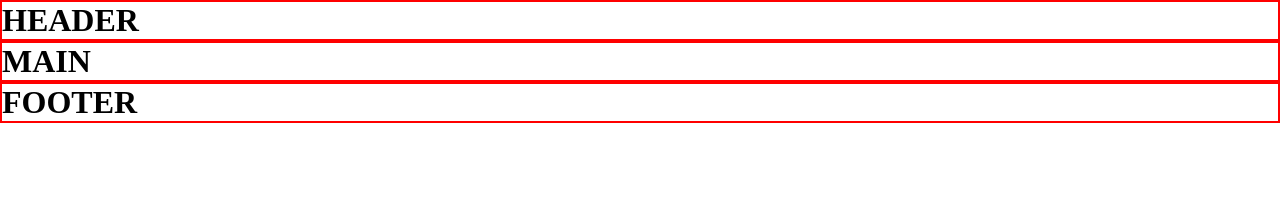
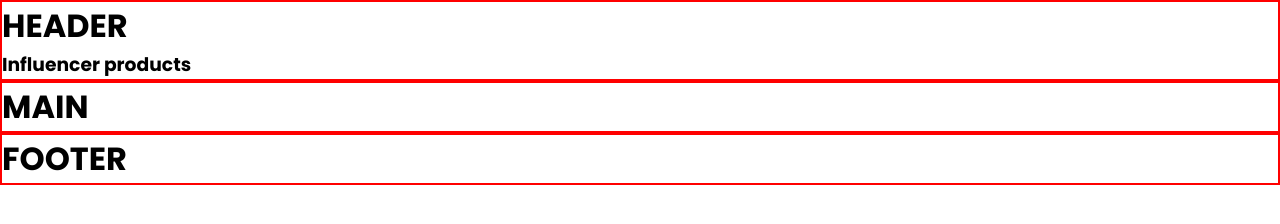
Before and after one commit to NasifAhmed/influencer-gears, a plain HTML site: page index.html in a window 1280 px wide. Drawn offline with Linux system fonts and the light colour scheme.

Commit message:
Add all fonts and color

```diff
--- a/index.html
+++ b/index.html
@@ -5,10 +5,22 @@
     <meta name="viewport" content="width=device-width, initial-scale=1.0" />
     <title>Influencer Gear</title>
     <link rel="stylesheet" href="styles/style.css" />
+    <link rel="preconnect" href="https://fonts.googleapis.com" />
+    <link rel="preconnect" href="https://fonts.gstatic.com" crossorigin />
+    <link
+      href="https://fonts.googleapis.com/css2?family=Inter:wght@400;700&family=Poppins:wght@500;600;700&family=Roboto:wght@700&display=swap"
+      rel="stylesheet"
+    />
   </head>
   <body>
     <header>
       <h1>HEADER</h1>
+      <nav>
+        <div class="logo">
+          <h3>Influencer products</h3>
+        </div>
+        <div class="nav-list"></div>
+      </nav>
     </header>
     <main>
       <h1>MAIN</h1>
--- a/styles/style.css
+++ b/styles/style.css
@@ -4,10 +4,19 @@
 
 */
 
+:root {
+    --primary-color: #3A3A3A;
+    --secondary-color-collection: #787885;
+    --secondary-color-join: #6C6C6C;
+    --secondary-color-footer: #D9DBE1;
+    --button-color: #E02C6D;
+}
+
 
 * {
     margin: 0;
     padding: 0;
+    font-family: 'Poppins', sans-serif;
 }
 
 h1,
```
